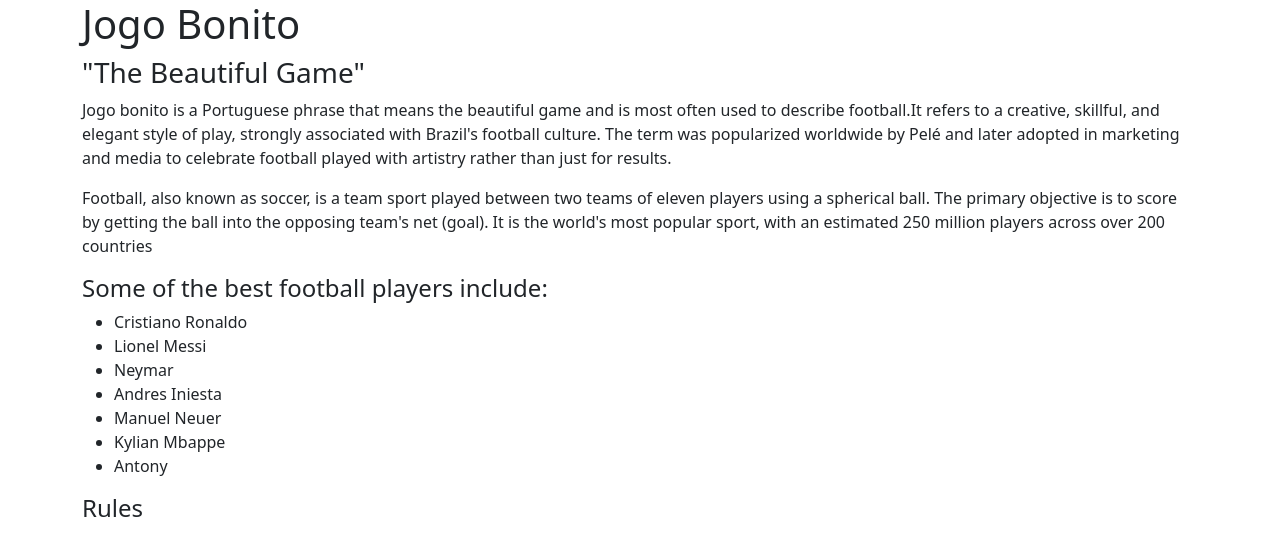
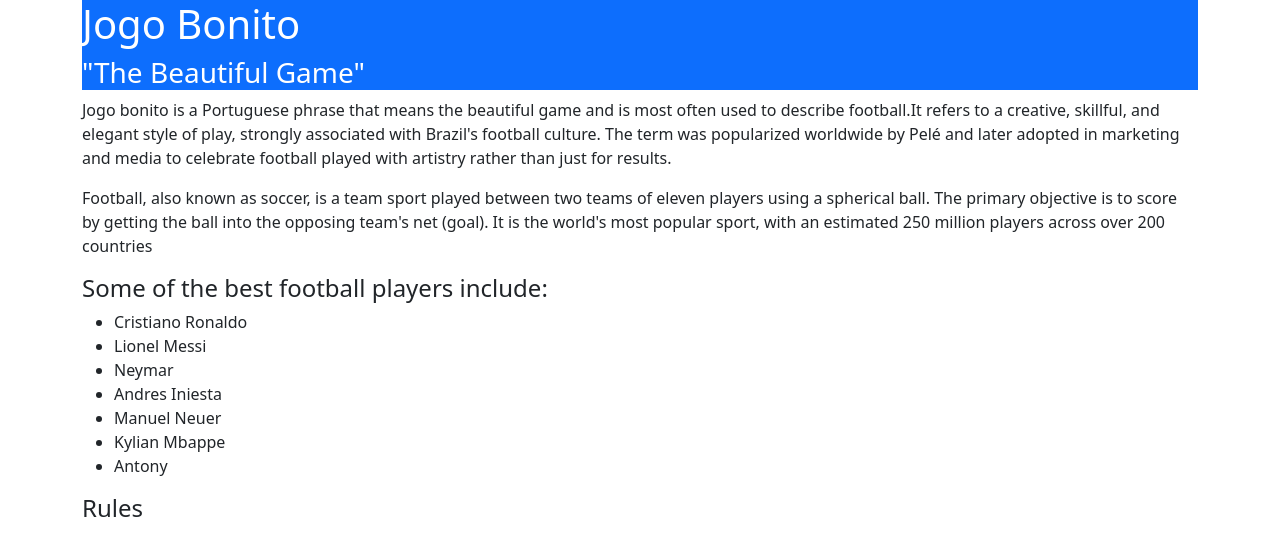
Before and after one commit to DayoTitiloye-code/Jogo-Bonito, a plain HTML site: page index.html in a window 1280 px wide. Drawn offline with nearby package versions, Linux system fonts and the light colour scheme.

Commit message:
Gave header bg colour & changed text colour

```diff
--- a/index.html
+++ b/index.html
@@ -9,7 +9,7 @@
   </head>
   <body>
     <div class="container">
-    <div>
+    <div class="bg-primary text-white">
         <h1>Jogo Bonito</h1>
         <h3>"The Beautiful Game"</h3>
     </div>
```
